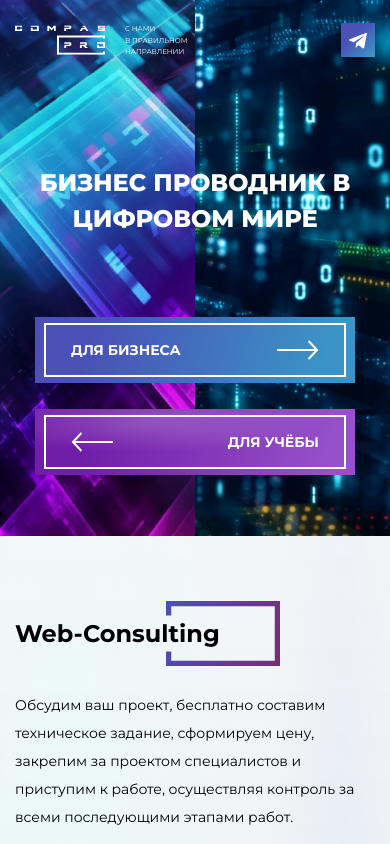
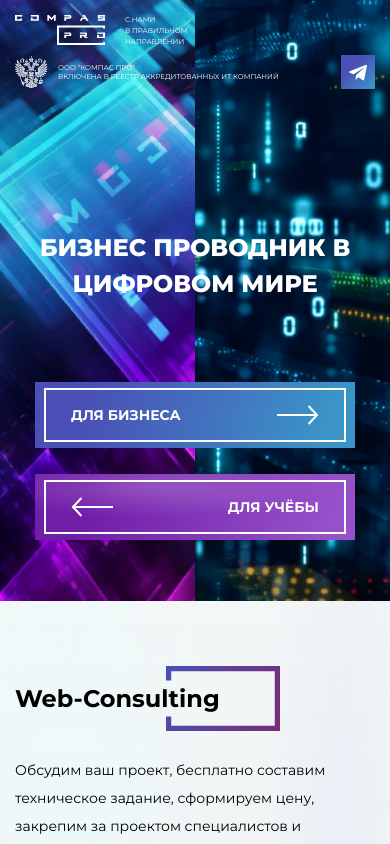
Before and after one commit to lRaven/compas-pro, a Vue app: page / in a window 390 px wide. Shown: the top 844 px of the page. Built offline with nearby package versions, Linux system fonts and the light colour scheme.

Commit message:
added link to 'Минцифры' site

```diff
--- a/src/components/TheBanner.vue
+++ b/src/components/TheBanner.vue
@@ -247,6 +247,7 @@
 		display: flex;
 		min-height: 100vh;
 		overflow-x: hidden;
+		padding-top: 8rem;
 		&__container {
 			display: flex;
 			flex-direction: column;
--- a/src/components/TheHeader.vue
+++ b/src/components/TheHeader.vue
@@ -9,19 +9,42 @@
 			</div>
 		</div>
 
+		<div class="the-header__col">
+			<a
+				href="https://digital.gov.ru/ru/activity/govservices/1/"
+				target="_blank"
+				class="the-header__minciphras"
+			>
+				<img src="img/icon/minciphras.png" alt="Минцифры России" />
+				<span
+					class="the-header__minciphras-description"
+					v-if="windowWidth > 630 || windowWidth <= 425"
+				>
+					ООО “Компас ПРО” <br />
+					включена в реестр Аккредитованных ИТ компаний
+				</span>
+				<span class="the-header__minciphras-description" v-else>
+					Мы включены в реестр ИТ
+				</span>
+			</a>
+
 			<a
 				href="https://telegram.im/@compass_pro"
 				target="_blank"
-			class="the-header__col the-header__telegram"
+				class="the-header__telegram"
 			>
 				<img src="img/icon/tg.svg" alt="" />
 			</a>
+		</div>
 	</header>
 </template>
 
 <script>
+	import { mapState } from "vuex";
+
 	export default {
 		name: "TheHeader",
+		computed: { ...mapState(["windowWidth"]) },
 	};
 </script>
 
@@ -35,6 +58,7 @@
 		display: flex;
 		justify-content: space-between;
 		align-items: center;
+		gap: 2rem;
 		padding: 0 1.5rem;
 		z-index: 2;
 		&__col {
@@ -53,19 +77,31 @@
 			flex-direction: column;
 			justify-content: space-between;
 			height: 4rem;
+			width: max-content;
 			&-row {
 				display: block;
 				text-transform: uppercase;
 			}
 		}
 
+		&__minciphras {
+			display: flex;
+			align-items: center;
+			gap: 1rem;
+			color: var(--white);
+			&-description {
+				text-transform: uppercase;
+				line-height: 1.3;
+			}
+		}
 		&__telegram {
 			background: linear-gradient(
 				315.55deg,
 				#3b94c7 6.42%,
 				#4a50b6 64.22%
 			);
-			width: 3.4rem;
+			min-width: 3.4rem;
+
 			height: 3.4rem;
 			display: flex;
 			justify-content: center;
@@ -80,15 +116,32 @@
 			}
 		}
 	}
-
+	@media (max-width: 540px) {
+		.the-header {
+			&__slogan {
+				justify-content: center;
+				gap: 0.4rem;
+			}
+		}
+	}
 	@media (max-width: 425px) {
 		.the-header {
+			flex-direction: column;
+			padding-top: 1.5rem;
+			padding-bottom: 1.5rem;
+			gap: 1rem;
+			height: max-content;
 			&__col {
+				width: 100%;
 				gap: 2rem;
+				&:last-child {
+					justify-content: space-between;
+				}
 			}
 
 			&__logo {
 				max-width: 9rem;
+				height: initial;
 			}
 
 			&__slogan {
```
Also changed, not shown: public/img/icon/minciphras.png (added), 1 other file (tests, documents, lock files or other folders). Lines whose indentation alone changed are shown as unchanged.
